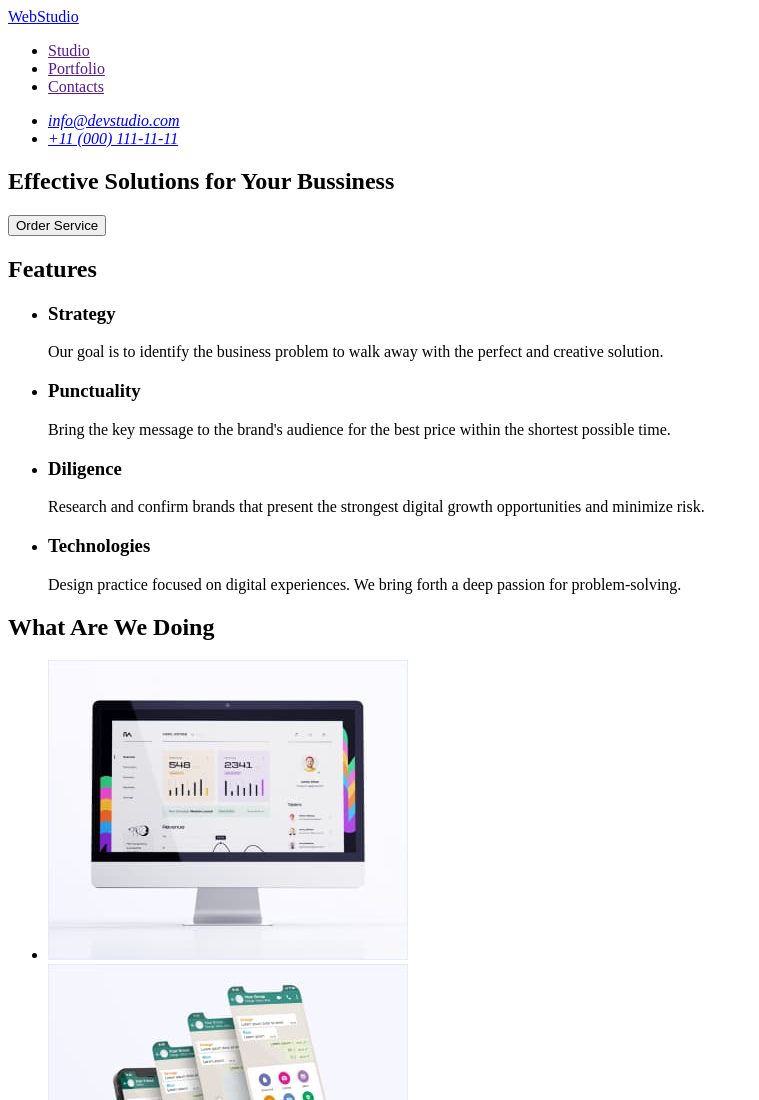
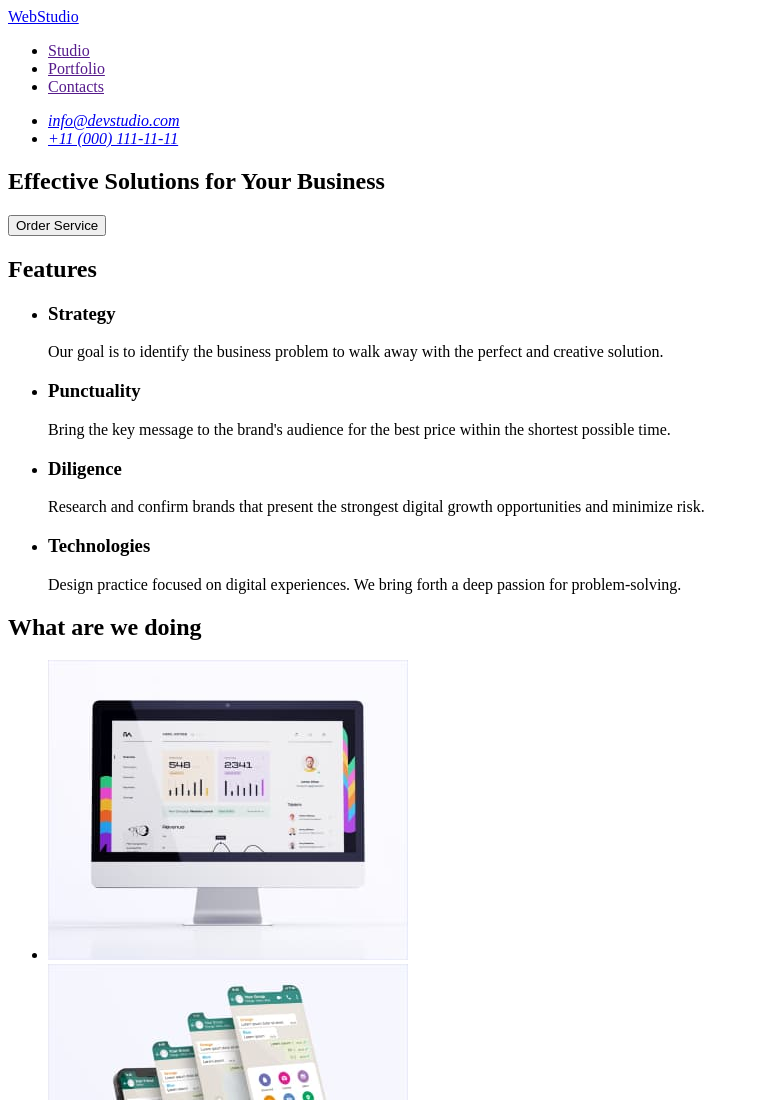
Before and after one commit to Annazubakha/goit-markup-hw-01, a plain HTML site: page index.html in a window 1280 px wide. Shown: the top 1100 px of the page, without its empty margins (0-759 px from the left). Drawn offline with Linux system fonts and the light colour scheme.

Commit message:
Update index.html

```diff
--- a/index.html
+++ b/index.html
@@ -32,7 +32,7 @@
     <main>
       <!--Section 1-->
       <section>
-        <h1>Effective Solutions for Your Bussiness</h1>
+        <h1>Effective Solutions for Your Business</h1>
         <button type="button">Order Service</button>
       </section>
 
@@ -73,7 +73,7 @@
 
       <!--Section 3-->
       <section>
-        <h2>What Are We Doing</h2>
+        <h2>What are we doing</h2>
         <ul>
           <li><img src="./images/img1.jpg" alt="Laptop" width="360" /></li>
           <li><img src="./images/img2.jpg" alt="Smartphone" width="360" /></li>
```
